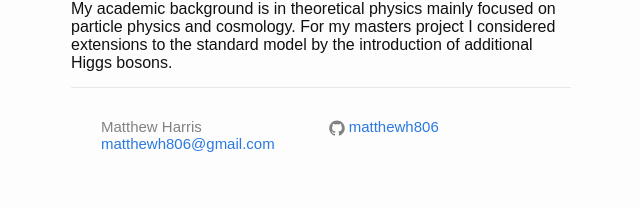
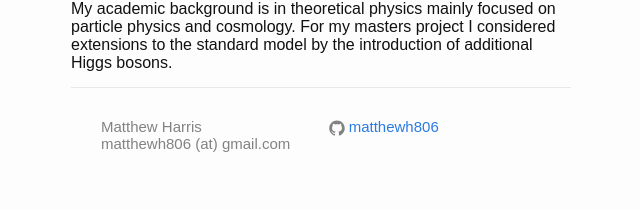
Before and after one commit to matthewh806/matthewh806.github.io, a Jekyll site: the page built from index.html, in a window 1280 px wide. Shown: the part 826-1035 px from the top of the page, without its empty margins (319-959 px from the left). Built offline with Jekyll 4.4.1, drawn with Linux system fonts in a browser that asks for light colours.

Commit message:
Remove mailto email link

```diff
--- a/_config.yml
+++ b/_config.yml
@@ -7,7 +7,7 @@
 
 # Site settings
 title: Matthew Harris
-email: matthewh806@gmail.com
+email: matthewh806 (at) gmail.com
 description: > # this means to ignore newlines until "baseurl:"
         Personal website of Matthew Harris
 baseurl: "" # the subpath of your site, e.g. /blog
--- a/_includes/footer.html
+++ b/_includes/footer.html
@@ -8,7 +8,7 @@
       <div class="footer-col footer-col-1">
         <ul class="contact-list">
           <li>{{ site.title }}</li>
-          <li><a href="mailto:{{ site.email }}">{{ site.email }}</a></li>
+          <li>{{ site.email }}</li>
         </ul>
       </div>
 
```
